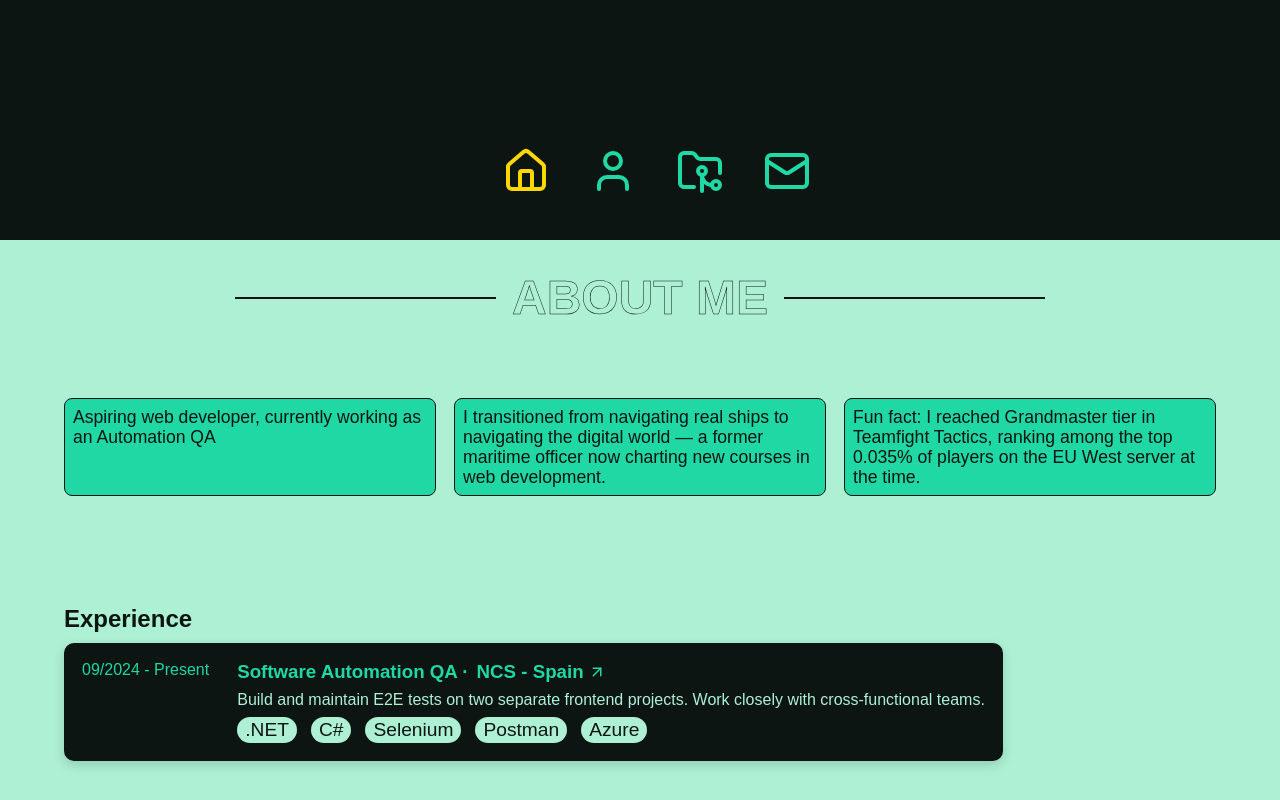
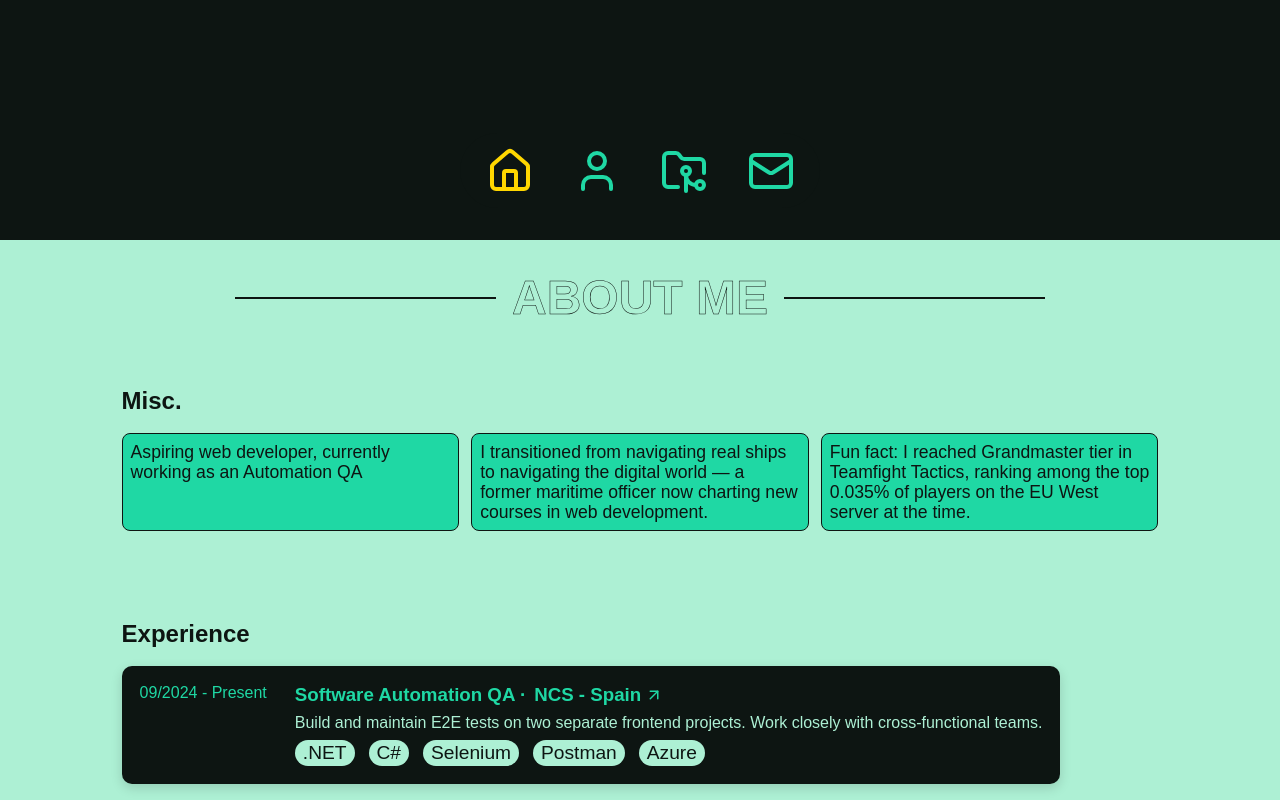
Before and after one commit to mipaes7/portfolio-react, a React (Vite) app: page / in a window 1280 px wide. Shown: the part 560-1360 px from the top of the page. Built offline with nearby package versions, Linux system fonts and the light colour scheme; a web font is replaced by a local one.

Commit message:
perfecting nav positioning

```diff
--- a/src/components/AboutMe.jsx
+++ b/src/components/AboutMe.jsx
@@ -8,11 +8,15 @@ const AboutMe = () => {
             <SectionHeader sectionTitle={"ABOUT ME"} dark={false} />
             <div className='aboutme-info'>
                 <article className='aboutme-generals'>
+                    <h2>Misc.</h2>
+                    <div>
                         <p className='aboutme-generals-text'>Aspiring web developer, currently working as an Automation QA</p>
                         <p className='aboutme-generals-text'>I transitioned from navigating real ships to navigating the digital world — a former maritime officer now charting new courses in web development.</p>
                         <p className='aboutme-generals-text'>Fun fact: I reached Grandmaster tier in Teamfight Tactics, ranking among the top 0.035% of players on the EU West server at the time.</p>
+                    </div>
                 </article>
                 <article className='aboutme-experience'>
+                    <div className='experience-wrapper'>
                         <h2>Experience</h2>
                         <div className='experience-card'>
                             <header className='experience-card-header'>09/2024 - Present</header>
@@ -21,7 +25,7 @@ const AboutMe = () => {
                                     Software Automation QA ·
                                     <span className="company-link-wrapper">
                                         <a href="https://www.ncs-spain.com/" target='_blank'>NCS - Spain</a>
-                                    <ArrowUpRight className="arrow-icon" size={18}/>
+                                        <ArrowUpRight className="arrow-icon" size={18} />
                                     </span>
                                 </h3>
                                 <p className='experience-card-body-text'>Build and maintain E2E tests on two separate frontend projects. Work closely with cross-functional teams.</p>
@@ -32,6 +36,7 @@ const AboutMe = () => {
                                     <li>Postman</li>
                                     <li>Azure</li>
                                 </ul>
+                            </div>
                         </div>
                     </div>
                 </article>
@@ -47,7 +52,7 @@ const AboutMe = () => {
                             <div className='education-card-body'>
                                 Full Stack Bootcamp at
                                 <a href="https://thebridge.tech/" target='_blank'>
-                                    <img src="https://tf-thebridge-production-public-files.s3.eu-west-1.amazonaws.com/the_bridge_logo_bc18d0b1dd.svg" alt="bootcamp icon" className='bootcamp-icon'/>
+                                    <img src="https://tf-thebridge-production-public-files.s3.eu-west-1.amazonaws.com/the_bridge_logo_bc18d0b1dd.svg" alt="bootcamp icon" className='bootcamp-icon' />
                                 </a>
                             </div>
                         </li>
--- a/src/components/Nav.jsx
+++ b/src/components/Nav.jsx
@@ -42,7 +42,7 @@ const Nav = () => {
     }, [])
 
     return (
-        <nav className={activeSection === '#home' ? '' : 'nav-bottom'}>
+        <nav className={activeSection === '#home' ? 'nav-home' : 'nav-bottom'}>
             <a
                 onClick={() => handleChangeSection('#home')}
                 href='#home'
--- a/src/components/aboutme.css
+++ b/src/components/aboutme.css
@@ -3,6 +3,7 @@
   flex-direction: column;
   justify-content: flex-start;
   align-items: center;
+  padding-bottom: 120px;
 }
 
 .aboutme-info {
@@ -13,12 +14,17 @@
   gap: 24px;
 }
 
-.aboutme-generals {
+.aboutme-generals,
+.aboutme-experience,
+.aboutme-education {
   display: flex;
   flex-direction: column;
+  /* justify-content: center; */
+  align-items: center;
   gap: 18px;
   width: 90%;
 }
+
 
 .aboutme-generals-text {
   border: 1px solid #0d1512;
@@ -30,24 +36,25 @@
   background: var(--secondary-color);
 }
 
-.aboutme-experience,
-.aboutme-education {
+.aboutme-experience h2,
+.aboutme-education h2,
+.aboutme-generals h2 {
+  width: 90%;
+}
+
+.experience-wrapper {
   display: flex;
   flex-direction: column;
-  /* justify-content: center;
-  align-items: center; */
-  width: 90%;
-  gap: 10px;
-}
-
-.aboutme-experience h2,
-.aboutme-education h2 {
+  align-items: flex-start;
+  gap: 18px;
   width: 90%;
 }
 
 .experience-card {
   display: flex;
   flex-direction: column;
+  /* align-self: flex-start; */
+  margin-left: 0;
   padding: 18px;
   gap: 28px;
   background-color: #0d1512;
@@ -123,7 +130,8 @@
   font-size: 1.2rem;
 }
 
-.education-card-list {
+.education-card-list,
+.aboutme-generals div {
   display: flex;
   flex-direction: column;
   gap: 12px;
@@ -164,14 +172,22 @@
 @media (min-width: 720px) {
   .aboutme-info {
     justify-content: space-around;
+    /* align-items: center; */
     height: 700px;
+    /* margin-left: 80px; */
+  }
+
+  .aboutme-education,
+  .aboutme-experience,
+  .aboutme-generals {
+    margin: 0 auto;
   }
 
   .aboutme-header-text h1 {
     font-size: 5rem;
   }
 
-  .aboutme-generals,
+  .aboutme-generals div,
   .education-card-list {
     display: grid;
     grid-template-columns: repeat(3, minmax(0, 1fr));
--- a/src/components/nav.css
+++ b/src/components/nav.css
@@ -8,6 +8,10 @@ nav {
   padding: 12px 24px;
   border-radius: 3rem;
   position: fixed;
+  left: auto;
+}
+
+.nav-home {
   left: 2.2rem;
 }
 
@@ -15,6 +19,13 @@ nav {
   display: flex;
   flex-direction: row;
   bottom: 2rem;
+  left: 50%;
+  transform: translateX(-50%);
+  opacity: 0.4;
+}
+
+.nav-bottom:hover {
+  opacity: 1;
 }
 
 .nav-item {
@@ -65,11 +76,11 @@ nav {
     display: flex;
     flex-direction: row;
     bottom: 2rem;
-    left: auto;
   }
 
-  .nav-bottom {
-    left: auto;
+  .nav-home {
+    left: 50%;
+    transform: translateX(-50%);
   }
 
   .nav-items {
```
Lines whose indentation alone changed are shown as unchanged.
